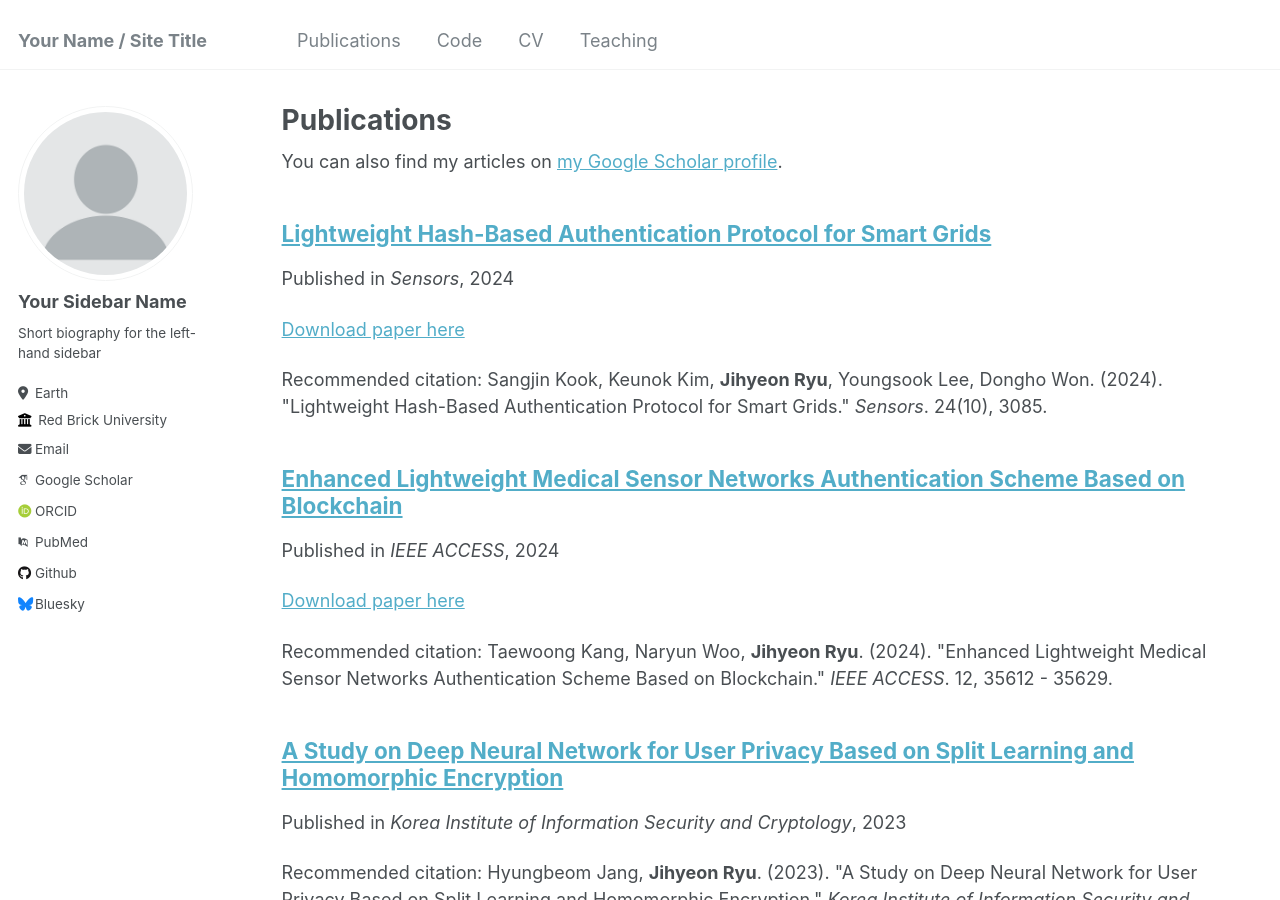
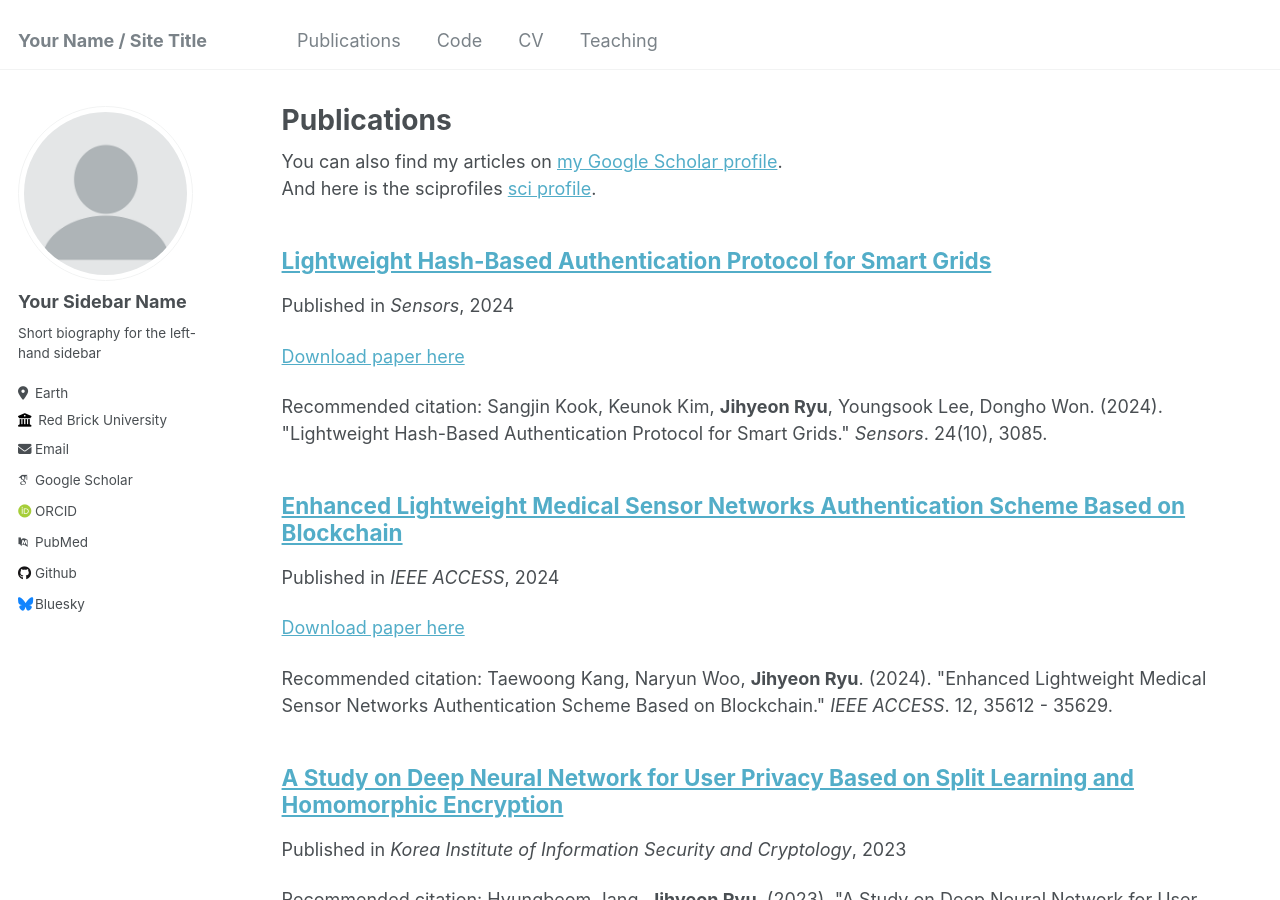
Before and after one commit to junsix/junsix.github.io, a Jekyll site: the page built from _pages/publications.md, in a window 1280 px wide and 900 px high. Built offline with Jekyll 4.4.1, drawn with Linux system fonts in a browser that asks for light colours; some web fonts are replaced.

Commit message:
Update publications.md

```diff
--- a/_pages/publications.md
+++ b/_pages/publications.md
@@ -7,6 +7,7 @@ author_profile: true
 
 {% if site.author.googlescholar %}
   <div class="wordwrap">You can also find my articles on <a href="{{site.author.googlescholar}}">my Google Scholar profile</a>.</div>
+  <div class="wordwrap">And here is the sciprofiles <a href="{{site.author.sci}}">sci profile</a>.</div>
 {% endif %}
 
 {% include base_path %}
```
